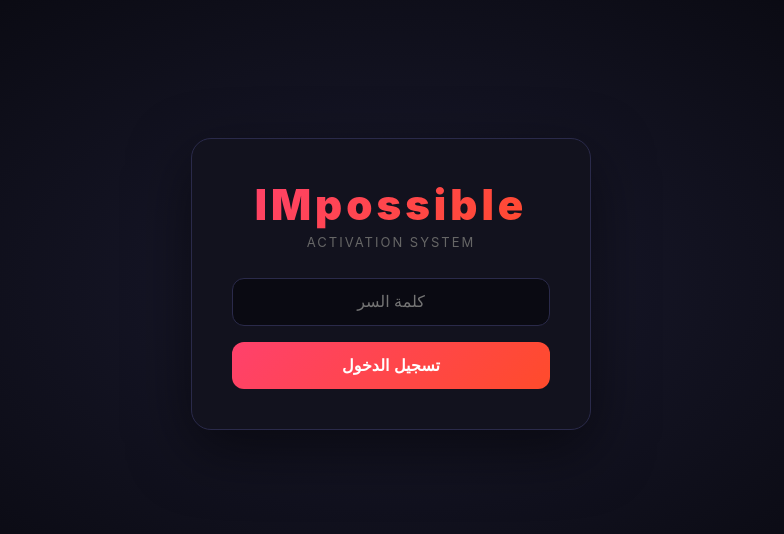
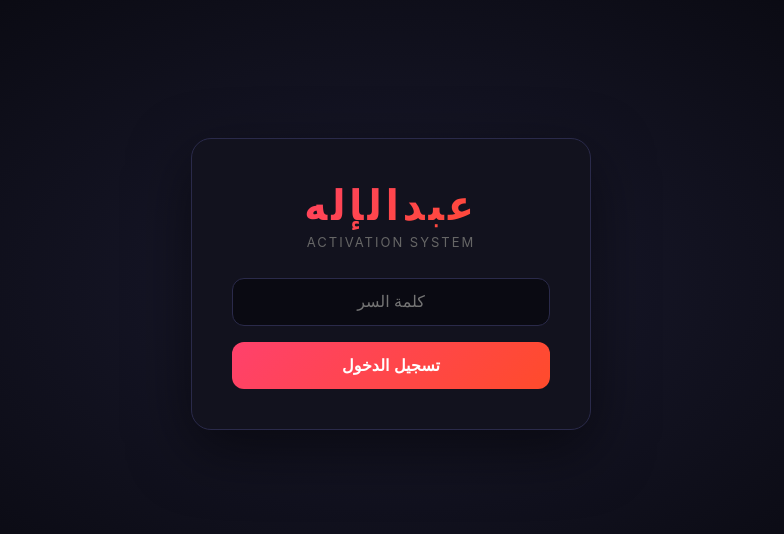
Before and after one commit to zqrss1234-ops/yalla, a website: page public/index.html in a window 1280 px wide. Shown: the part 116-650 px from the top of the page, without its empty margins (249-1033 px from the left). Drawn offline with Linux system fonts and the light colour scheme.

Commit message:
change branding to عبدالإله

```diff
--- a/public/index.html
+++ b/public/index.html
@@ -3,7 +3,7 @@
 <head>
 <meta charset="UTF-8">
 <meta name="viewport" content="width=device-width, initial-scale=1.0">
-<title>IMpossible - لوحة التحكم</title>
+<title>عبدالإله - لوحة التحكم</title>
 <style>
   * { margin: 0; padding: 0; box-sizing: border-box; }
   body {
@@ -208,7 +208,7 @@
 
 <div class="login-page" id="loginPage">
   <div class="login-box">
-    <div class="logo">IMpossible</div>
+    <div class="logo">عبدالإله</div>
     <div class="sub">ACTIVATION SYSTEM</div>
     <input type="password" id="loginPassword" placeholder="كلمة السر" autocomplete="off">
     <button onclick="login()">تسجيل الدخول</button>
@@ -219,7 +219,7 @@
 <div class="dashboard" id="dashboard">
   <div class="header">
     <div>
-      <div class="logo-small">IMpossible</div>
+      <div class="logo-small">عبدالإله</div>
       <div class="server-url" id="serverUrl"></div>
     </div>
     <button class="logout-btn" onclick="logout()">تسجيل خروج</button>
```
